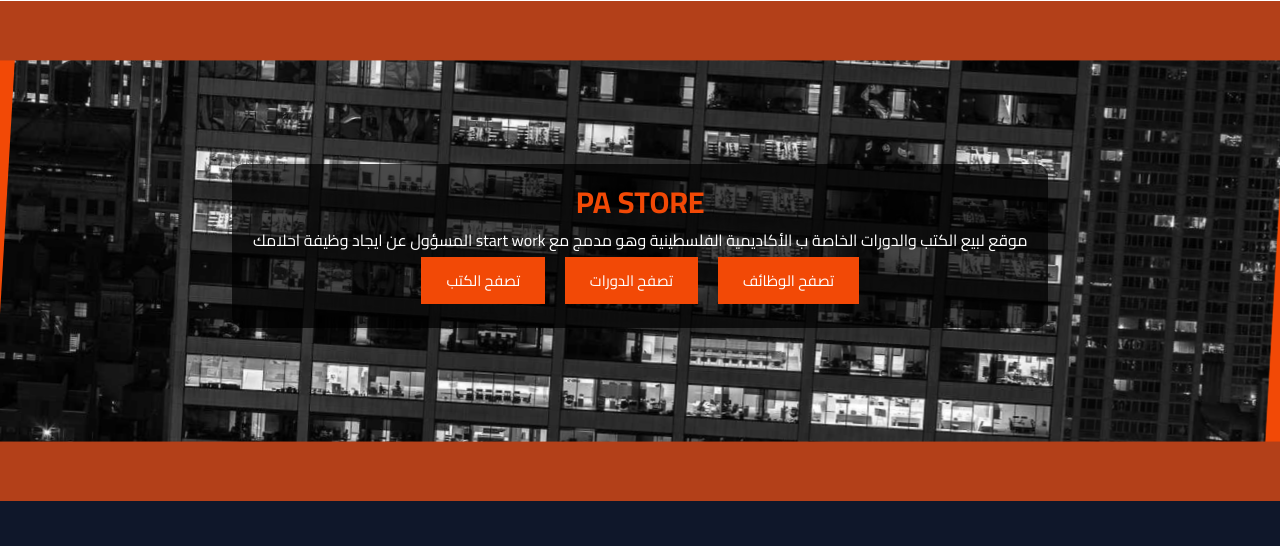
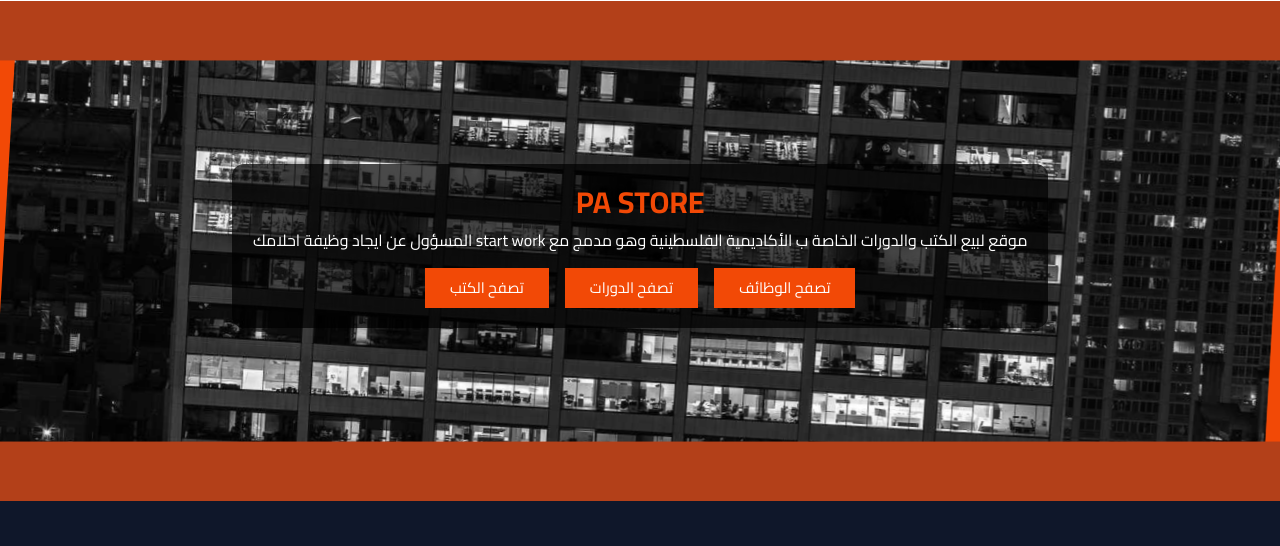
Before and after one commit to ayaIsmael/store, a plain HTML site: page index.html in a window 1280 px wide. Shown: the part 219-765 px from the top of the page. Drawn offline with nearby package versions, Linux system fonts and the light colour scheme.

Commit message:
Add files via upload

```diff
--- a/css/style.css
+++ b/css/style.css
@@ -160,8 +160,9 @@ body{
     color: #fff;
 }
 .hero-txt-btns{
-    width: fit-content;
-    margin: 1rem auto;
+    display: flex;
+    flex-direction: column;
+    margin-block: .2rem;
 }
 .hero-txt-btns a{
     text-decoration: none;
@@ -170,6 +171,7 @@ body{
     color: #fff;
     background: var(--mainColor);
     margin-inline: .5rem;
+    margin-block: .5rem;
     border: 1px solid var(--mainColor);
     transition: .3s ease;
 }
@@ -178,6 +180,8 @@ body{
     background: #fff;
 
 }
+.hero-layer-one .owl-nav button.owl-next,
+.hero-layer-one .owl-nav button.owl-prev,
 .hero-layer-two .owl-nav button.owl-next,
 .hero-layer-two .owl-nav button.owl-prev{
     display: none!important;
@@ -991,6 +995,14 @@ body{
     .hero-layer-two{
         max-width: 65%;
     }
+    .hero-txt-btns{
+        flex-direction: row;
+        width: fit-content;
+        margin: auto;
+    }
+    .hero-txt-btns a{
+        margin-block: unset;
+    }
 }
 
 @media(min-width:1120px){
--- a/index.html
+++ b/index.html
@@ -73,16 +73,16 @@
     <!-- start hero section -->
      <div class="hero">
 
-        <div class="hero-layer-one">
-            <div class="owl-carousel owl-theme hero-layer-one-carousel">
-                <div class="item">
-                    <img src="images/hero-layer-one1.jpg" alt="..." class="w-100 h-100">
+        <div class="hero-layer-one w-100 h-100">
+            <div class="owl-carousel owl-theme hero-layer-one-carousel w-100 h-100">
+                <div class="item w-100 h-100">
+                    <img src="images/hero-layer-one1.jpg" alt="..." class="w-100 h-100 img-fluid">
                 </div>
-                <div class="item">
-                    <img src="images/hero-layer-one2.jpg" alt="..." class="w-100 h-100">
+                <div class="item w-100 h-100">
+                    <img src="images/hero-layer-one2.jpg" alt="..." class="w-100 h-100 img-fluid">
                 </div>
-                <div class="item">
-                    <img src="images/hero-layer-one3.jpg" alt="..." class="w-100 h-100">
+                <div class="item w-100 h-100">
+                    <img src="images/hero-layer-one3.jpg" alt="..." class="w-100 h-100 img-fluid">
                 </div>
             </div>
         </div>
--- a/js/main.js
+++ b/js/main.js
@@ -11,7 +11,7 @@ $(document).ready(function(){
         loop : true,
         dots: false,
         nav: false,
-        smartSpeed : 100
+        // smartSpeed : 100
     });
 
     $(".owl-carousel.hero-layer-two-carousel").owlCarousel({
@@ -22,7 +22,7 @@ $(document).ready(function(){
         loop : true,
         dots: false,
         nav: false,
-        smartSpeed : 100
+        // smartSpeed : 100
     });
 
     $(".owl-carousel.one").owlCarousel({
```
